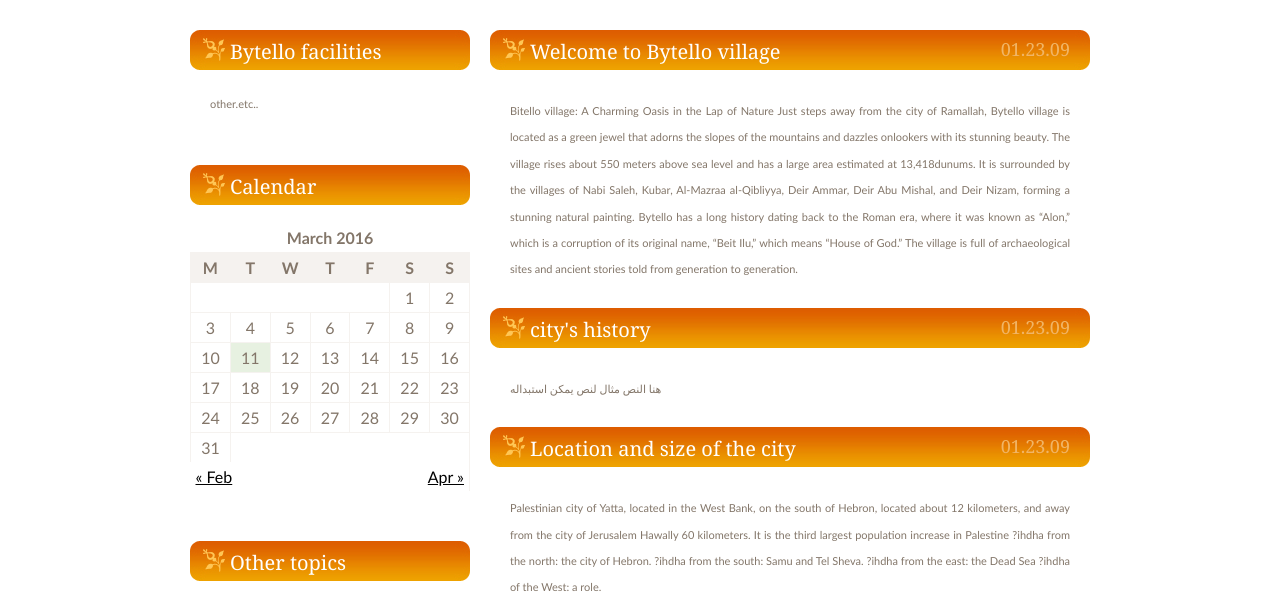
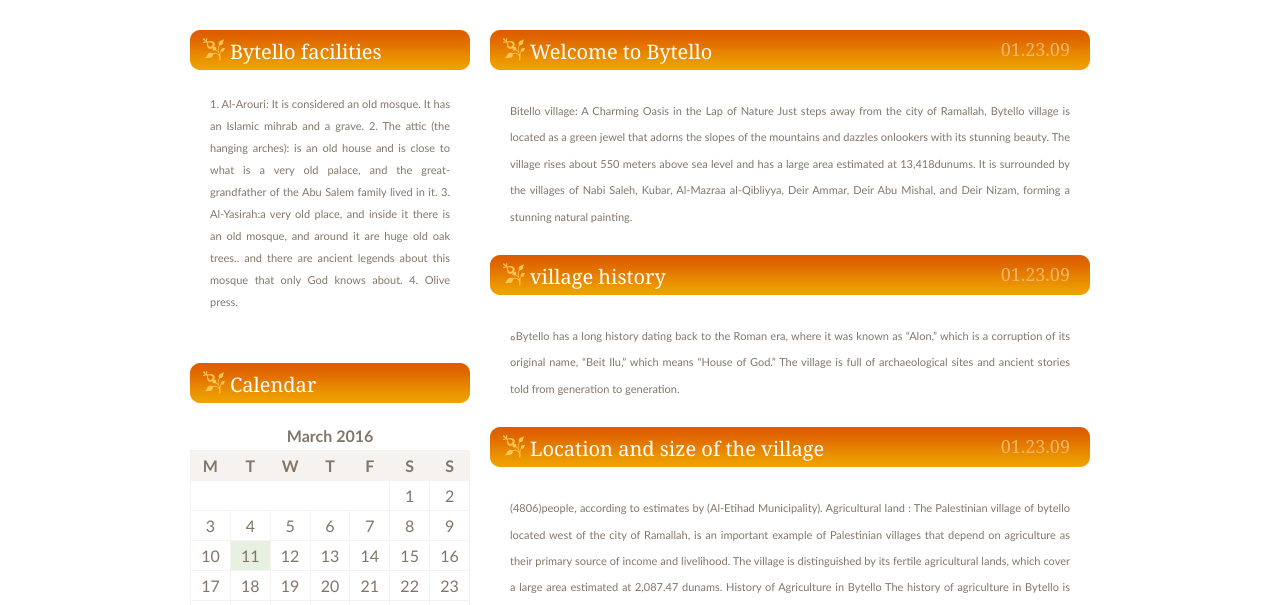
Before and after one commit to wajdinawaj/bytello-village, a plain HTML site: page index.html in a window 1280 px wide. Shown: the part 340-945 px from the top of the page. Drawn offline with Linux system fonts and the light colour scheme.

Commit message:
Update index.html

```diff
--- a/index.html
+++ b/index.html
@@ -7,7 +7,7 @@ Name       : al-nawaja
 <html>
 <head>
 <meta http-equiv="content-type" content="text/html; charset=utf-8" />
-<title>wajde alnawaja</title>
+<title>Bytello village</title>
 <meta name="keywords" content="" />
 <meta name="description" content="" />
 <link href="style.css" rel="stylesheet" type="text/css" media="screen" />
@@ -18,11 +18,11 @@ Name       : al-nawaja
 	<div id="header">
 		<div id="menu">
 			<ul>
-				<li class="current_page_item"><a href="#">About</a></li>
+				<li class="#"><a href="#">About</a></li>
 				<li><a href="#">Photos </a></li>
-				<li><a href="#">Restaurants</a></li>
-				<li><a href="#">Mosques</a></li>
-				<li><a href="https://sallyghannam.github.io/?fbclid=IwAR05yx5FqnTt0rDjgfRPBcc1jfm-bzwZTmKxcc35ItxBnwh195wzg_8vC_A_aem_Acuc1rcDM22lzOA8pPdfLYhTjiuCg_ljNbqGbe822iQqch1WPScWb9pbfLrBqZd1f8Xmc36AYDQsn3HV2e0VWhFx">Maps</a></li>
+				<li><a href="#">Restaurants </a></li>
+				<li><a href="#">Mosques </a></li>
+				<li><a href="#">Maps </a></li>
 
 			</ul>
 		</div>
@@ -49,34 +49,31 @@ Name       : al-nawaja
 <div id="page">
 	<div id="content">
 		<div class="post">
-			<h2 class="title">Welcome to Bytello village </h2>
+			<h2 class="title">Welcome to Bytello </h2>
 			<p class="date">01.23.09</p>
 			<div class="entry">
 				<p>
 Bitello village: A Charming Oasis in the Lap of Nature
-
-Just steps away from the city of Ramallah, Bytello village is located as a green jewel that adorns the slopes of the mountains and dazzles onlookers with its stunning beauty. The village rises about 550 meters above sea level and has a large area estimated at 13,418dunums. It is surrounded by the villages of Nabi Saleh, Kubar, Al-Mazraa al-Qibliyya, Deir Ammar, Deir Abu Mishal, and Deir Nizam, forming a stunning natural painting.
-Bytello has a long history dating back to the Roman era, where it was known as “Alon,” which is a corruption of its original name, “Beit Ilu,” which means “House of God.” The village is full of archaeological sites and ancient stories told from generation to generation.
-</p>
+Just steps away from the city of Ramallah, Bytello village is located as a green jewel that adorns the slopes of the mountains and dazzles onlookers with its stunning beauty. The village rises about 550 meters above sea level and has a large area estimated at 13,418dunums. It is surrounded by the villages of Nabi Saleh, Kubar, Al-Mazraa al-Qibliyya, Deir Ammar, Deir Abu Mishal, and Deir Nizam, forming a stunning natural painting.</p>
 
 			</div>
 		</div>
 		<div class="post">
-			<h2 class="title">city's history </h2>
+			<h2 class="title">village history </h2>
 			<p class="date">01.23.09</p>
 			<div class="entry">
-				<p> هنا النص مثال لنص يمكن استبداله </p>
+				<p> هBytello has a long history dating back to the Roman era, where it was known as “Alon,” which is a corruption of its original name, “Beit Ilu,” which means “House of God.” The village is full of archaeological sites and ancient stories told from generation to generation.</p>
 					</div>
 		</div>
 		<div class="post">
-			<h2 class="title">Location and size of the city</h2>
+			<h2 class="title">Location and size of the village</h2>
 			<p class="date">01.23.09</p>
 			<div class="entry">
-				<p>Palestinian city of Yatta, located in the West Bank, on the south of Hebron, located about 12 kilometers, and away from the city of Jerusalem Hawally 60 kilometers. It is the third largest population increase in Palestine
-?ihdha from the north: the city of Hebron.
-?ihdha from the south: Samu and Tel Sheva.
-?ihdha from the east: the Dead Sea
-?ihdha of the West: a role.</p>
+				<p>(4806)people, according to estimates by (Al-Etihad Municipality).
+Agricultural land :
+The Palestinian village of bytello located west of the city of Ramallah, is an important example of Palestinian villages that depend on agriculture as their primary source of income and livelihood. The village is distinguished by its fertile agricultural lands, which cover a large area estimated at 2,087.47 dunams.
+History of Agriculture in Bytello
+The history of agriculture in Bytello is ancient. The village has been known since ancient times for its cultivation of olives, which is its main crop. Additionally, many other crops such as almonds, figs, and citrus are grown in Bytello.</p>
 						</div>
 		</div>
 	</div>
@@ -84,8 +81,11 @@ Bytello has a long history dating back to the Roman era, where it was known as
 	<div id="sidebar">
 		<ul>
 			<li>
-				<h2>  Bytello facilities</h2>
-				<p>other.etc..</p>
+				<h2> Bytello facilities</h2>
+				<p>1. Al-Arouri: It is considered an old mosque. It has an Islamic mihrab and a grave.
+  2. The attic (the hanging arches): is an old house and is close to what is a very old palace, and the great-grandfather of the Abu Salem family lived in it.
+  3. Al-Yasirah:a very old place, and inside it there is an old mosque, and around it are huge old oak trees.. and there are ancient legends about this mosque that only God knows about.
+  4. Olive press.</p>
 			</li>
 			<li id="calendar">
 				<h2>Calendar</h2>
@@ -179,7 +179,7 @@ Bytello has a long history dating back to the Roman era, where it was known as
 <!-- end #page -->
 
 <div id="footer">
-	<p>Copyright (c) 2016 Sitename.com. All rights reserved. Design by  Eng :- wajde AL-nawaja .</p>
+	<p>Copyright (c) 2024 Sitename.com. All rights reserved. Sally Ghannam.Adam nafee .Ahlam Jazi .</p>
 </div>
 <!-- end #footer -->
 </div>
```
